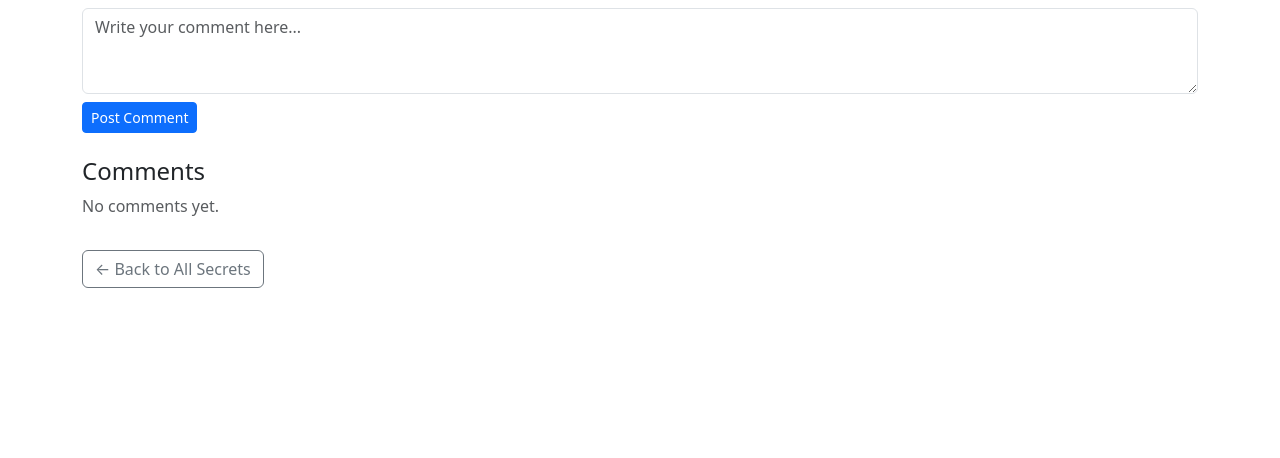
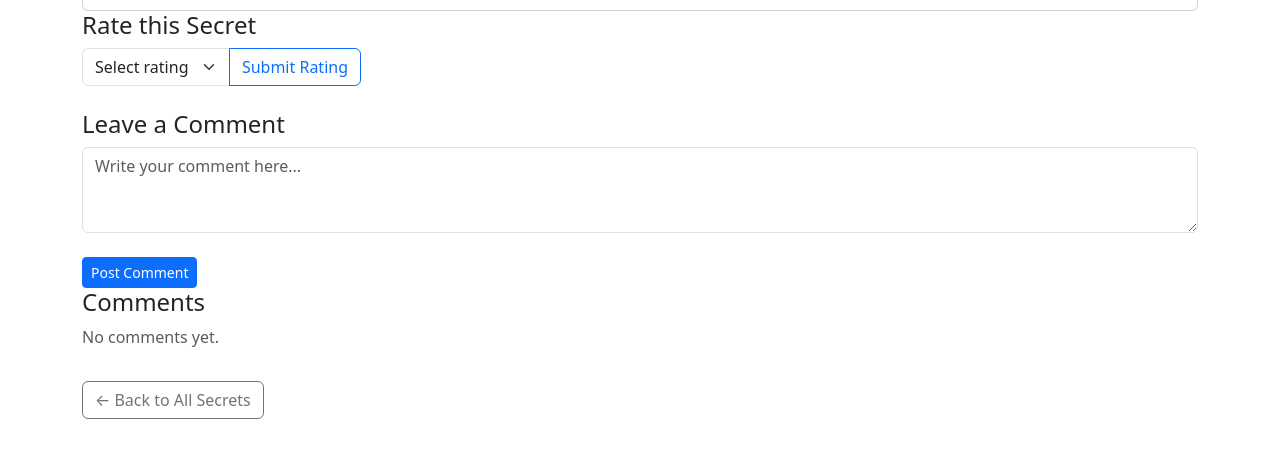
Before and after one commit to Elena-Ziyuan-Zhao/CIT-SUMMER-PROJECT, a Flask app: template templates/secret_detail.html in a window 1280 px wide. Shown: the part 266-724 px from the top of the page. Run offline with Flask 3, Linux system fonts and the light colour scheme; the template is opened without the code that fills it, so the values that code supplies are empty.

Commit message:
add rating funtion, redesign the rating table, and enable sorting based on ratings

```diff
--- a/app.py
+++ b/app.py
@@ -36,8 +36,13 @@ def home():
 
 @app.route("/secrets")
 def secrets():
-    secrets = db.session.execute(db.select(Secret)).scalars()
+    sort = request.args.get("sort")
+    if sort == "spicy":
+        secrets = db.session.execute(db.select(Secret).order_by(Secret.rating.desc())).scalars()
+    else:
+        secrets = db.session.execute(db.select(Secret)).scalars()
     return render_template("all_secrets.html", secrets=secrets)
+
 
 # show single secret by id
 @app.route("/secrets/<int:id>", methods=["GET"])
@@ -48,14 +53,22 @@ def secret_detail(id):
     return render_template("secret_detail.html", secret=secret)
 
 @app.route("/secrets/<int:id>", methods=["POST"])
-def comment_secret(id):
+def react_secret(id):
     secret = db.session.execute(db.select(Secret).where(Secret.id == id)).scalar()
     if not secret:
         return render_template("error.html", message="Secret not found"), 404
     comment = request.form.get("comment")
-    new_comment = Comment(secret = secret, comment = comment)
-    db.session.add(new_comment)
-    db.session.commit()
+    if comment:
+        new_comment = Comment(secret = secret, comment = comment)
+        db.session.add(new_comment)
+        db.session.commit()
+    rating = request.form.get("rating")
+    if rating:
+        rating = int(rating)
+        new_rate = Rating(rating = rating, secret = secret)
+        secret.rating += rating
+        db.session.add(new_rate)
+        db.session.commit()
     return render_template("secret_detail.html", secret=secret)
 
 @app.route("/profile/<int:id>")
--- a/models/rating.py
+++ b/models/rating.py
@@ -5,8 +5,8 @@ class Rating(db.Model):
 
     id = db.mapped_column(db.Integer, primary_key = True)
     secret_id = db.mapped_column(db.ForeignKey("secrets.id"))
-    user_id = db.mapped_column(db.ForeignKey('users.id'))
+    # user_id = db.mapped_column(db.ForeignKey('users.id'))
     rating = db.mapped_column(db.Integer, default = 0)
 
-    # secret = db.relationship()
+    secret = db.relationship("Secret", back_populates= "ratings")
     # created_date = db.mapped_column(db.DateTime, default = datetime.now())
--- a/models/secret.py
+++ b/models/secret.py
@@ -10,10 +10,12 @@ class Secret(db.Model):
     content = db.mapped_column(db.String)
     created_date = db.mapped_column(db.DateTime, default = datetime.now())
     user_id = db.mapped_column(db.ForeignKey("users.id"))
+    expires_at = db.mapped_column(db.DateTime, default = None)
     user = db.relationship("User", back_populates="secrets")
-    expires_at = db.mapped_column(db.DateTime, default = None)
+    comments = db.relationship("Comment", back_populates="secret")
 
-    comments = db.relationship("Comment", back_populates="secret")
+    rating = db.mapped_column(db.Integer, default = 0)
+    ratings = db.relationship("Rating", back_populates = "secret")
 
     @property
     def anonymous_poster(self):
--- a/templates/secret_detail.html
+++ b/templates/secret_detail.html
@@ -17,23 +17,38 @@
         {% if secret.expires_at %}
           | Expires at: {{ secret.expires_at }}
         {% endif %}
-        {% if secret.likes is defined %}
-          | ❤️ Likes: {{ secret.likes }}
-        {% endif %}
       </p>
+      <p>{{ secret.rating }} 🌶️s</p>
     </div>
   </div>
 
   <div class="mb-4">
+    <h4>Rate this Secret</h4>
+    <form method="POST" action="{{ url_for('react_secret', id=secret.id) }}">
+      <div class="input-group w-25">
+        <select name="rating" class="form-select" required>
+          <option value="" disabled selected>Select rating</option>
+          <option value="1">🌶️ 1</option>
+          <option value="2">🌶️🌶️ 2</option>
+          <option value="3">🌶️🌶️🌶️ 3</option>
+          <option value="4">🌶️🌶️🌶️🌶️ 4</option>
+          <option value="5">🌶️🌶️🌶️🌶️🌶️ 5</option>
+        </select>
+        <button type="submit" class="btn btn-outline-primary">Submit Rating</button>
+      </div>
+    </form>
+  </div>
+
+  <div class="mb-4">
     <h4>Leave a Comment</h4>
-    <form method="POST" action="{{ url_for('comment_secret', id=secret.id) }}">
+    <form method="POST" action="{{ url_for('react_secret', id=secret.id) }}">
       <div class="mb-2">
         <textarea name="comment" class="form-control" rows="3" placeholder="Write your comment here..." required></textarea>
       </div>
+    </div>
       <button type="submit" class="btn btn-primary btn-sm">Post Comment</button>
     </form>
   </div>
-
   <div>
     <h4>Comments</h4>
     {% if secret.comments %}
```
Also changed, not shown: templates/all_secrets.html (+7 -2 lines).
